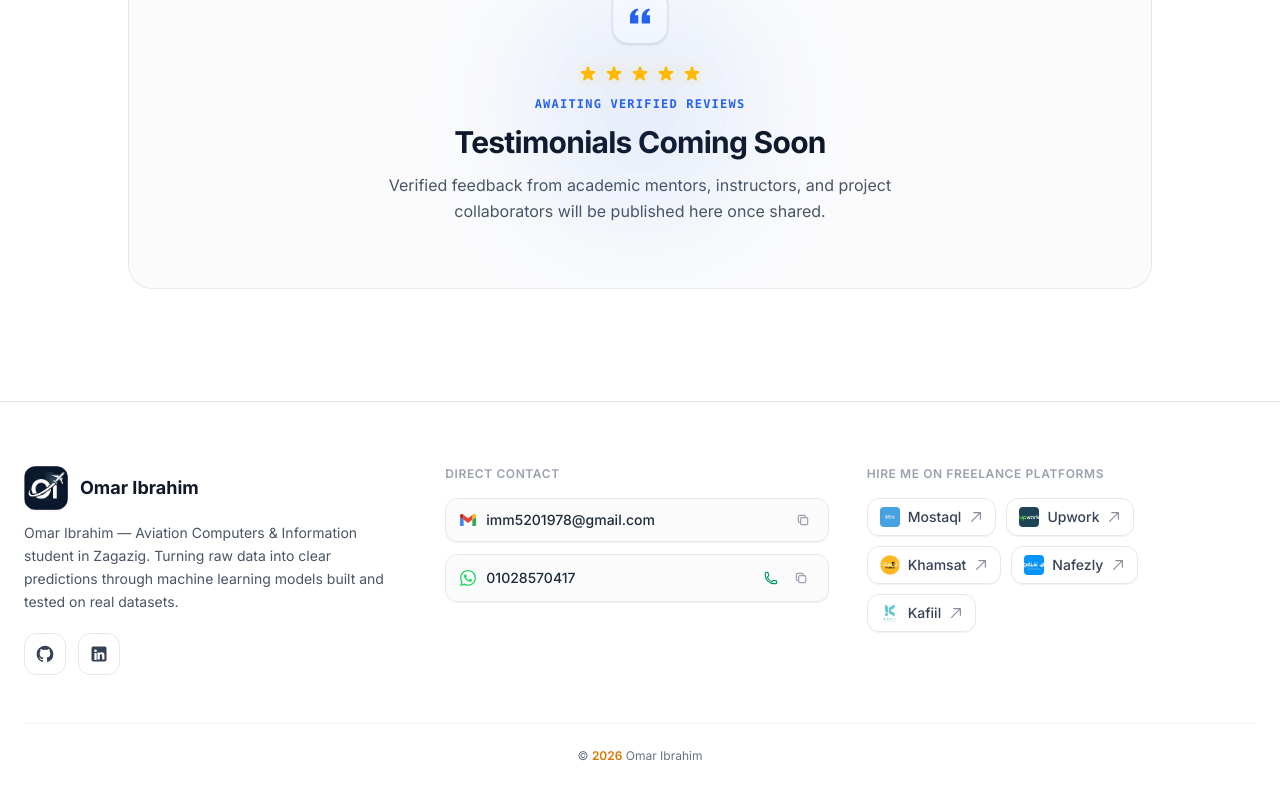
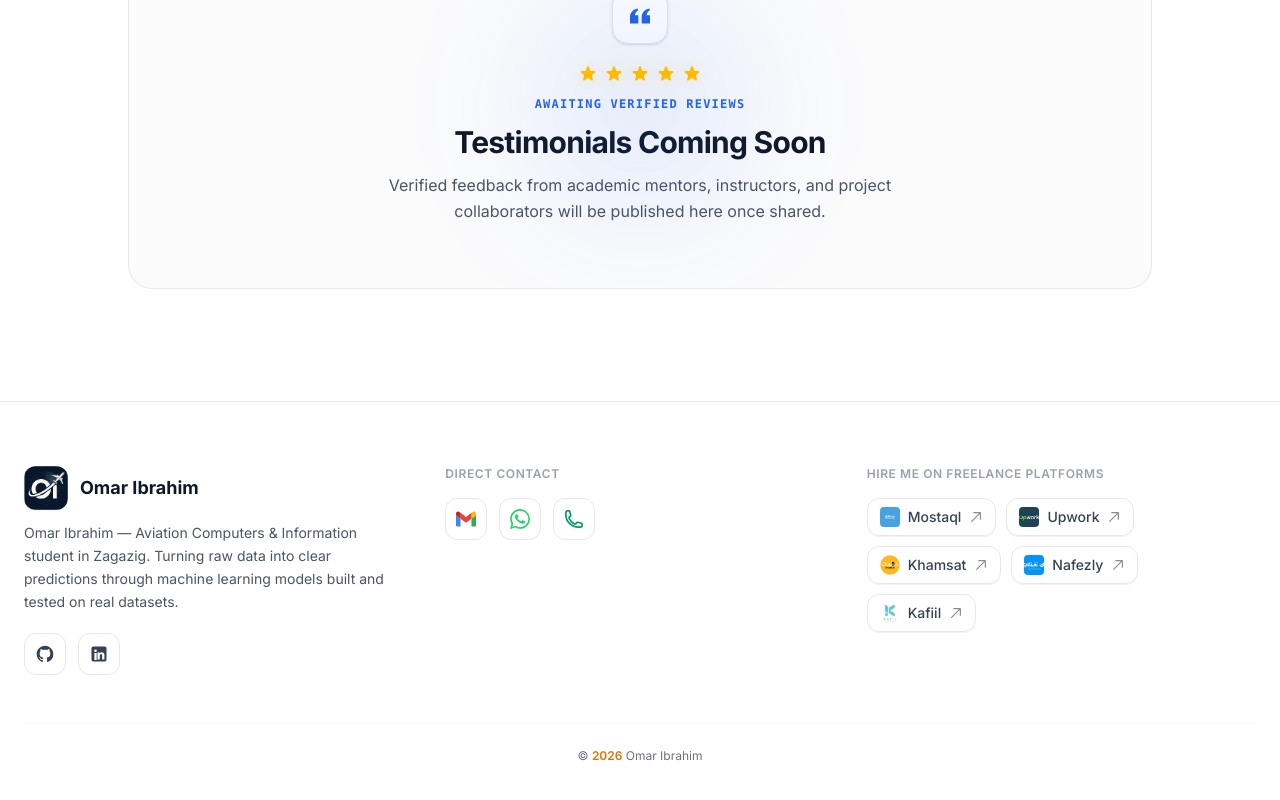
Before and after one commit to zOmar112/Protfolio, a React (Vite) app: page / in a window 1280 px wide. Shown: the part 7947-8747 px from the top of the page. Built offline with nearby package versions, Linux system fonts and the light colour scheme; a web font is replaced by a local one.

Commit message:
Convert direct contact items to minimalist square icon buttons matching LinkedIn

```diff
--- a/src/components/Footer.jsx
+++ b/src/components/Footer.jsx
@@ -1,4 +1,3 @@
-import { useState } from "react";
 import { useLanguage } from "../context/LanguageContext";
 
 function GitHubIcon() {
@@ -67,22 +66,6 @@ function ExternalLinkIcon() {
   );
 }
 
-function CopyIcon() {
-  return (
-    <svg className="w-3.5 h-3.5 text-gray-400 group-hover:text-accent dark:group-hover:text-blue-400 shrink-0" fill="none" viewBox="0 0 24 24" stroke="currentColor" strokeWidth={2}>
-      <path strokeLinecap="round" strokeLinejoin="round" d="M8 16H6a2 2 0 01-2-2V6a2 2 0 012-2h8a2 2 0 012 2v2m-6 12h8a2 2 0 002-2v-8a2 2 0 00-2-2h-8a2 2 0 00-2 2v8a2 2 0 002 2z" />
-    </svg>
-  );
-}
-
-function CheckIcon() {
-  return (
-    <svg className="w-3.5 h-3.5 text-emerald-500 shrink-0" fill="none" viewBox="0 0 24 24" stroke="currentColor" strokeWidth={2.5}>
-      <path strokeLinecap="round" strokeLinejoin="round" d="M4.5 12.75l6 6 9-13.5" />
-    </svg>
-  );
-}
-
 function getPlatformLogo(name = "", url = "") {
   const target = `${name} ${url}`.toLowerCase();
   if (target.includes("mostaql")) return "/platforms/mostaql.jpg";
@@ -97,14 +80,6 @@ export default function Footer() {
   const { t, lang } = useLanguage();
   const isRtl = lang === "ar";
   const footer = t.footer;
-  const [copiedKey, setCopiedKey] = useState(null);
-
-  const handleCopy = (text, key) => {
-    if (!text) return;
-    navigator.clipboard.writeText(text);
-    setCopiedKey(key);
-    setTimeout(() => setCopiedKey(null), 2000);
-  };
 
   return (
     <footer className="border-t border-gray-200 dark:border-gray-800 bg-white/50 dark:bg-gray-950/50 transition-colors">
@@ -148,67 +123,43 @@ export default function Footer() {
             </div>
           </div>
 
-          {/* Column 2: Direct Contact */}
+          {/* Column 2: Direct Contact (Icon buttons matching LinkedIn & GitHub) */}
           <div className="flex flex-col items-start text-start">
             <h4 className="text-xs font-semibold uppercase tracking-wider text-gray-400 dark:text-gray-500 mb-4">
               {isRtl ? "التواصل المباشر" : "DIRECT CONTACT"}
             </h4>
-            <div className="flex flex-col gap-3 w-full max-w-sm">
-              {/* Email Pill with Official Gmail Logo */}
-              <div className="inline-flex items-center justify-between gap-3 px-3.5 py-2.5 rounded-xl border border-gray-200 dark:border-gray-800 bg-gray-50/70 dark:bg-gray-900/60 shadow-2xs hover:border-gray-300 dark:hover:border-gray-700 transition-colors">
+            <div className="flex items-center gap-3">
+              {/* Gmail Button */}
               <a
                 href={`mailto:${footer.email}`}
-                  className="inline-flex items-center gap-2.5 text-xs sm:text-sm font-medium text-gray-800 dark:text-gray-200 hover:text-accent dark:hover:text-blue-400 transition-colors cursor-pointer truncate"
-                  title={footer.email}
+                className="p-2.5 rounded-xl border border-gray-200 dark:border-gray-800 text-gray-700 dark:text-gray-300 hover:border-accent dark:hover:border-accent transition-colors cursor-pointer"
+                title={`Gmail: ${footer.email}`}
+                aria-label="Gmail"
               >
-                  <GmailIcon />
-                  <span className="truncate">{footer.email}</span>
+                <GmailIcon className="w-5 h-5 shrink-0" />
               </a>
-                <button
-                  type="button"
-                  onClick={() => handleCopy(footer.email, "email")}
-                  className="p-1 rounded-md hover:bg-gray-200/60 dark:hover:bg-gray-800 transition-colors cursor-pointer group shrink-0"
-                  title={copiedKey === "email" ? footer.copied : footer.copy}
-                  aria-label="Copy Email"
-                >
-                  {copiedKey === "email" ? <CheckIcon /> : <CopyIcon />}
-                </button>
-              </div>
 
-              {/* WhatsApp & Direct Call Pill */}
-              <div className="inline-flex items-center justify-between gap-3 px-3.5 py-2.5 rounded-xl border border-gray-200 dark:border-gray-800 bg-gray-50/70 dark:bg-gray-900/60 shadow-2xs hover:border-gray-300 dark:hover:border-gray-700 transition-colors">
+              {/* WhatsApp Button */}
               <a
                 href={`https://wa.me/${footer.whatsapp?.replace("+", "")}`}
                 target="_blank"
                 rel="noopener noreferrer"
-                  className="inline-flex items-center gap-2.5 text-xs sm:text-sm font-medium text-gray-800 dark:text-gray-200 hover:text-emerald-600 dark:hover:text-emerald-400 transition-colors cursor-pointer truncate"
-                  title={isRtl ? "مراسلة عبر واتساب" : "Chat on WhatsApp"}
+                className="p-2.5 rounded-xl border border-gray-200 dark:border-gray-800 text-gray-700 dark:text-gray-300 hover:border-[#25D366] dark:hover:border-[#25D366] transition-colors cursor-pointer"
+                title={`WhatsApp: ${footer.whatsappDisplay}`}
+                aria-label="WhatsApp"
               >
-                  <WhatsAppIcon />
-                  <span dir="ltr">{footer.whatsappDisplay}</span>
+                <WhatsAppIcon className="w-5 h-5 shrink-0 text-[#25D366]" />
               </a>
-                <div className="inline-flex items-center gap-1 shrink-0">
-                  {/* Direct Call Button - زرار يرن علي طول */}
+
+              {/* Direct Call Button (يرن علي طول) */}
               <a
                 href={`tel:${footer.whatsapp || "+201028570417"}`}
-                    className="p-1.5 rounded-lg text-emerald-600 hover:text-emerald-700 dark:text-emerald-400 dark:hover:text-emerald-300 hover:bg-emerald-100/60 dark:hover:bg-emerald-950/60 transition-colors cursor-pointer"
-                    title={isRtl ? "اتصال فوري" : "Call Directly"}
-                    aria-label={isRtl ? "اتصال فوري" : "Call Directly"}
+                className="p-2.5 rounded-xl border border-gray-200 dark:border-gray-800 text-gray-700 dark:text-gray-300 hover:text-emerald-500 hover:border-emerald-500 dark:hover:border-emerald-400 transition-colors cursor-pointer"
+                title={isRtl ? `اتصال فوري: ${footer.whatsappDisplay}` : `Call Directly: ${footer.whatsappDisplay}`}
+                aria-label="Call Directly"
               >
-                    <PhoneCallIcon />
+                <PhoneCallIcon className="w-5 h-5 shrink-0 text-emerald-600 dark:text-emerald-400" />
               </a>
-                  {/* Copy Phone Button */}
-                  <button
-                    type="button"
-                    onClick={() => handleCopy(footer.whatsappDisplay, "whatsapp")}
-                    className="p-1.5 rounded-lg hover:bg-gray-200/60 dark:hover:bg-gray-800 text-gray-400 hover:text-gray-700 dark:hover:text-gray-200 transition-colors cursor-pointer group shrink-0"
-                    title={copiedKey === "whatsapp" ? footer.copied : footer.copy}
-                    aria-label="Copy WhatsApp"
-                  >
-                    {copiedKey === "whatsapp" ? <CheckIcon /> : <CopyIcon />}
-                  </button>
-                </div>
-              </div>
             </div>
           </div>
 
```
Lines whose indentation alone changed are shown as unchanged.
